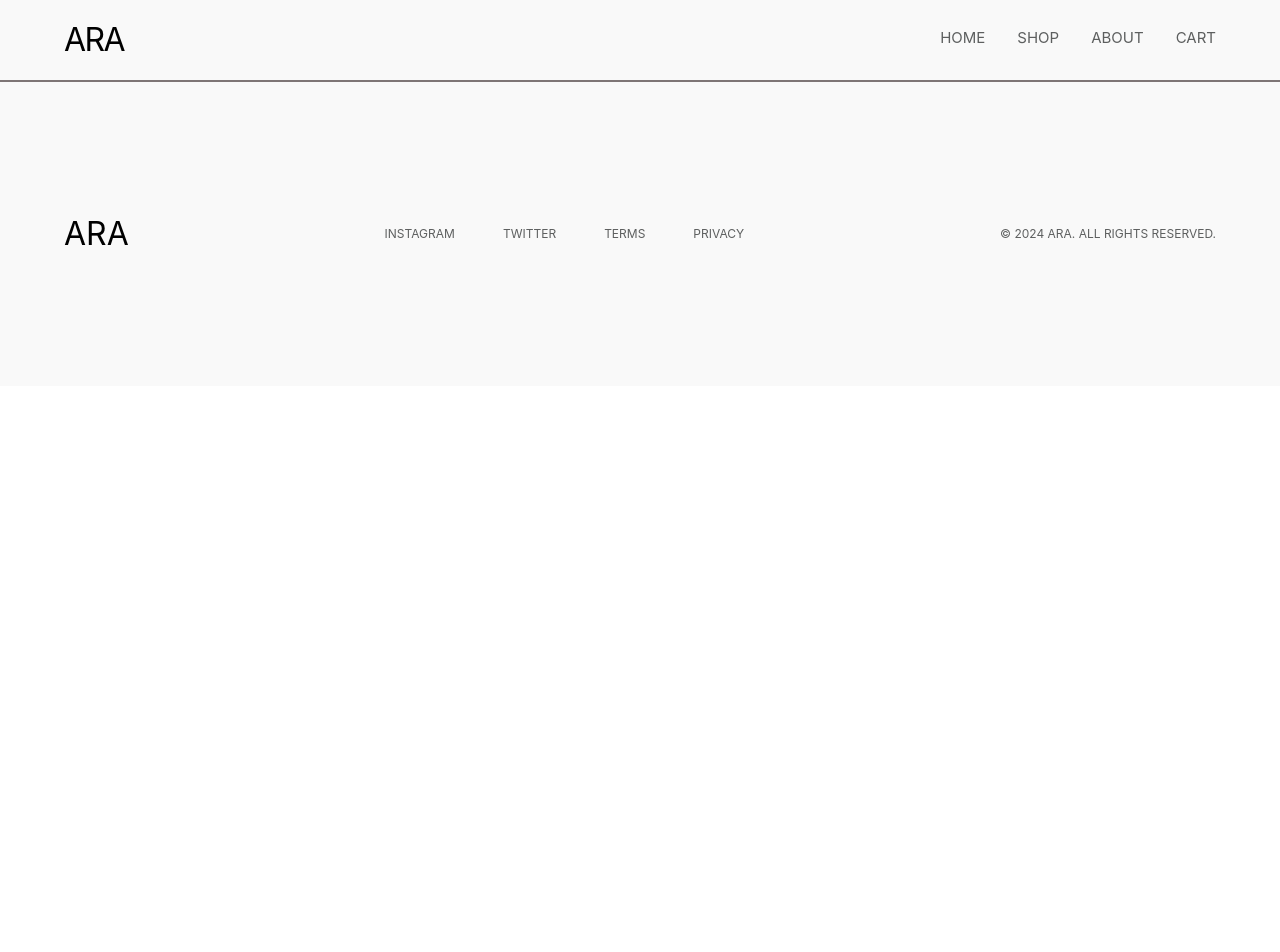
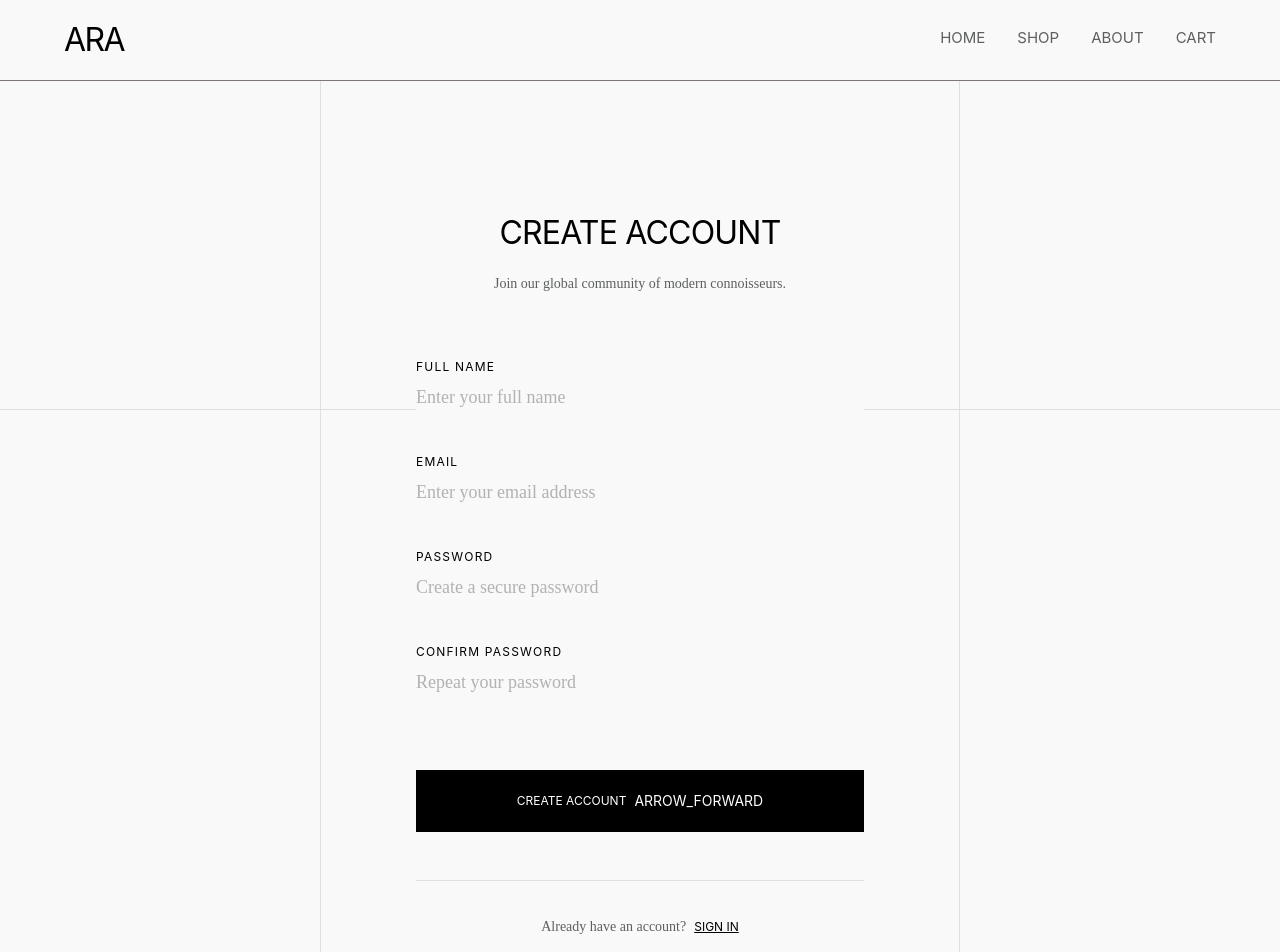
Before and after one commit to poloexe/Ara, a React (Vite) app in the folder client/: page /signup in a window 1280 px wide. Shown: the top 952 px of the page. Before the commit the page ends 800 px from the top, so only its background shows below. Built offline with nearby package versions, Linux system fonts and the light colour scheme.

Commit message:
Added SignUp page

```diff
--- a/client/src/App.jsx
+++ b/client/src/App.jsx
@@ -1,30 +1,29 @@
 import Home from "./pages/Home.jsx";
-import {
-  BrowserRouter as Router,
-  Routes,
-  Route,
-  BrowserRouter,
-} from "react-router-dom";
+import { BrowserRouter, Routes, Route } from "react-router-dom";
 import Navbar from "./components/Navbar.jsx";
 import Footer from "./components/Footer.jsx";
 import Shop from "./pages/Shop.jsx";
 import About from "./pages/About.jsx";
 import Cart from "./pages/Cart.jsx";
+import SignUp from "./pages/SignUp.jsx";
 
 function App() {
   return (
-    <>
-      <BrowserRouter>
+    <BrowserRouter>
+      <div className="min-h-screen flex flex-col w-full bg-background text-primary">
         <Navbar />
+
         <Routes>
           <Route path="/" element={<Home />} />
           <Route path="/shop" element={<Shop />} />
           <Route path="/about" element={<About />} />
           <Route path="/cart" element={<Cart />} />
+          <Route path="/signup" element={<SignUp />} />
         </Routes>
+
         <Footer />
-      </BrowserRouter>
-    </>
+      </div>
+    </BrowserRouter>
   );
 }
 
--- a/client/src/index.css
+++ b/client/src/index.css
@@ -31,4 +31,17 @@
   --font-nav-link: "Inter", sans-serif;
   --font-body-lg: "Source Serif 4", serif;
   --font-body-sm: "Source Serif 4", serif;
+
+  --color-on-surface-variant: #4c4546;
+  --color-secondary-container: #dfe0e0;
 }
+
+/* Fix ugly browser autofill backgrounds */
+input:-webkit-autofill,
+input:-webkit-autofill:hover,
+input:-webkit-autofill:focus,
+input:-webkit-autofill:active {
+  -webkit-box-shadow: 0 0 0 30px var(--color-background) inset !important;
+  -webkit-text-fill-color: var(--color-primary) !important;
+  transition: background-color 5000s ease-in-out 0s;
+}
--- /dev/null
+++ b/client/src/pages/SignUp.jsx
@@ -0,0 +1,123 @@
+import React from "react";
+import { Link } from "react-router-dom";
+
+const SignUp = () => {
+  return (
+    <main className="flex-grow flex w-full bg-background items-center justify-center py-section-gap px-margin-mobile md:px-margin-desktop relative">
+      {/* Subtle Heritage Accent */}
+      <div className="absolute inset-0 pointer-events-none overflow-hidden opacity-10 flex justify-center items-center z-0">
+        <div className="w-[1px] h-full bg-primary absolute left-1/4"></div>
+        <div className="w-[1px] h-full bg-primary absolute right-1/4"></div>
+        <div className="h-[1px] w-full bg-primary absolute top-1/3"></div>
+      </div>
+
+      <div className="w-full max-w-md z-10 bg-background relative">
+        <div className="mb-16 text-center">
+          <h1 className="font-headline-md md:text-headline-md text-headline-md-mobile text-primary uppercase tracking-tight mb-4">
+            Create Account
+          </h1>
+          <p className="font-body-sm text-body-sm text-secondary">
+            Join our global community of modern connoisseurs.
+          </p>
+        </div>
+
+        <form className="flex flex-col gap-8">
+          {/* Input: Full Name */}
+          <div className="flex flex-col gap-2 relative focus-within:text-on-surface-variant">
+            <label
+              className="font-label-caps text-label-caps text-primary tracking-widest uppercase transition-colors"
+              htmlFor="fullName"
+            >
+              Full Name
+            </label>
+            <input
+              className="w-full bg-transparent border-0 border-b-2 border-transparent p-0 pb-2 font-body-lg text-body-lg text-primary placeholder-on-surface-variant/40 focus:ring-0 focus:outline-none focus:border-primary transition-all rounded-none"
+              id="fullName"
+              placeholder="Enter your full name"
+              required
+              type="text"
+            />
+          </div>
+
+          {/* Input: Email */}
+          <div className="flex flex-col gap-2 relative focus-within:text-on-surface-variant">
+            <label
+              className="font-label-caps text-label-caps text-primary tracking-widest uppercase transition-colors"
+              htmlFor="email"
+            >
+              Email
+            </label>
+            <input
+              className="w-full bg-transparent border-0 border-b-2 border-transparent p-0 pb-2 font-body-lg text-body-lg text-primary placeholder-on-surface-variant/40 focus:ring-0 focus:outline-none focus:border-primary transition-all rounded-none"
+              id="email"
+              placeholder="Enter your email address"
+              required
+              type="email"
+            />
+          </div>
+
+          {/* Input: Password */}
+          <div className="flex flex-col gap-2 relative focus-within:text-on-surface-variant">
+            <label
+              className="font-label-caps text-label-caps text-primary tracking-widest uppercase transition-colors"
+              htmlFor="password"
+            >
+              Password
+            </label>
+            <input
+              className="w-full bg-transparent border-0 border-b-2 border-transparent p-0 pb-2 font-body-lg text-body-lg text-primary placeholder-on-surface-variant/40 focus:ring-0 focus:outline-none focus:border-primary transition-all rounded-none"
+              id="password"
+              placeholder="Create a secure password"
+              required
+              type="password"
+            />
+          </div>
+
+          {/* Input: Confirm Password */}
+          <div className="flex flex-col gap-2 relative focus-within:text-on-surface-variant">
+            <label
+              className="font-label-caps text-label-caps text-primary tracking-widest uppercase transition-colors"
+              htmlFor="confirmPassword"
+            >
+              Confirm Password
+            </label>
+            <input
+              className="w-full bg-transparent border-0 border-b-2 border-transparent p-0 pb-2 font-body-lg text-body-lg text-primary placeholder-on-surface-variant/40 focus:ring-0 focus:outline-none focus:border-primary transition-all rounded-none"
+              id="confirmPassword"
+              placeholder="Repeat your password"
+              required
+              type="password"
+            />
+          </div>
+
+          {/* Action Button */}
+          <div className="mt-8">
+            <button
+              className="w-full bg-primary text-on-primary border border-primary font-label-caps text-label-caps uppercase py-5 px-8 hover:bg-background hover:text-primary transition-colors duration-300 rounded-none cursor-pointer flex justify-center items-center gap-2"
+              type="submit"
+            >
+              <span>Create Account</span>
+              <span className="material-symbols-outlined text-sm">
+                arrow_forward
+              </span>
+            </button>
+          </div>
+        </form>
+
+        <div className="mt-12 text-center border-t border-secondary-container pt-8">
+          <span className="font-body-sm text-body-sm text-secondary">
+            Already have an account?
+          </span>
+          <Link
+            to="/login"
+            className="font-label-caps text-label-caps text-primary ml-2 underline hover:text-on-surface-variant transition-colors uppercase"
+          >
+            Sign In
+          </Link>
+        </div>
+      </div>
+    </main>
+  );
+};
+
+export default SignUp;
```
Also changed, not shown: client/src/pages/Login.jsx (added).
